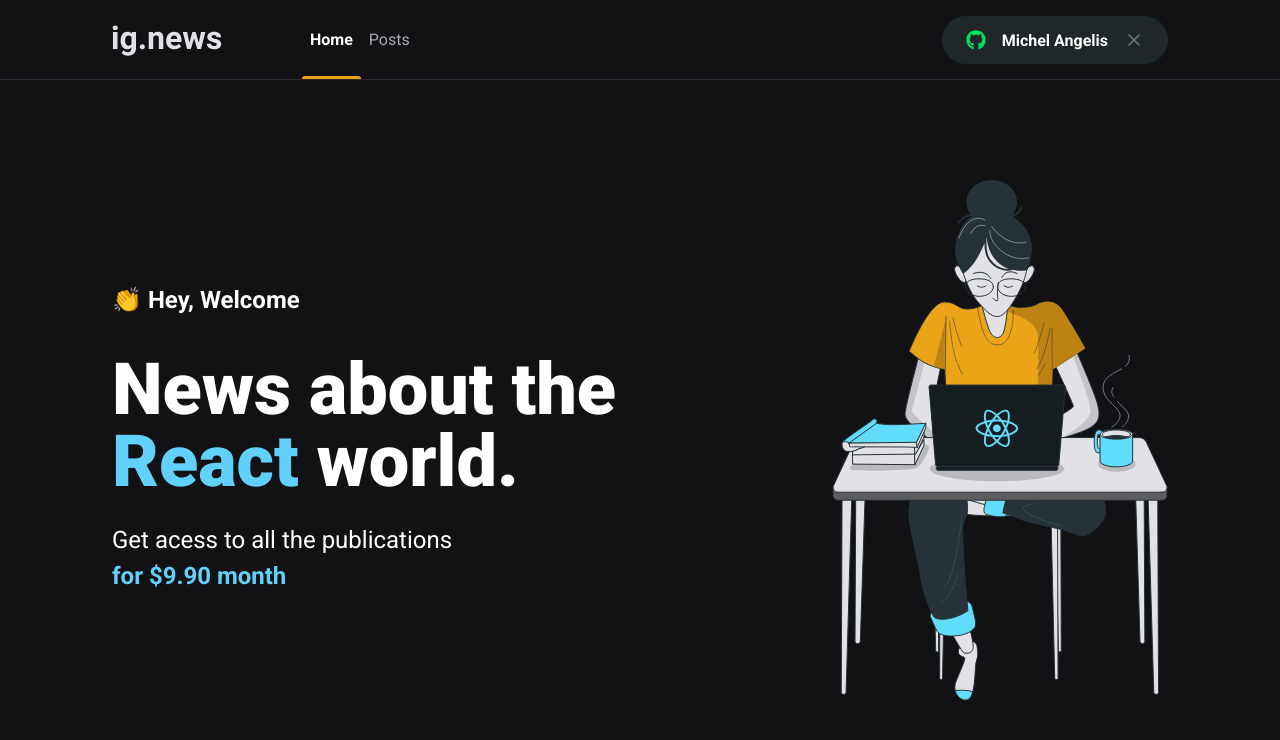
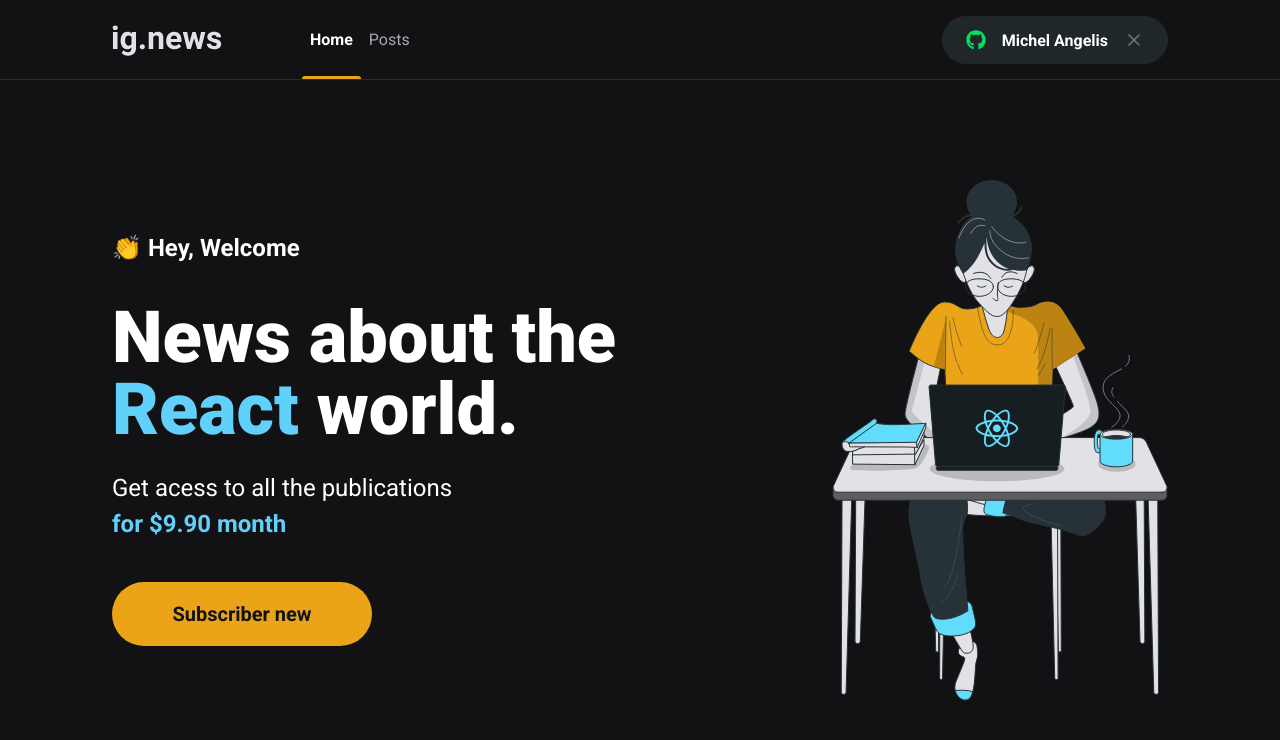
Before and after one commit to Michel21/ignews-nextJs, a Next.js app: page / in a window 1280 px wide. Shown: the top 740 px of the page. Built offline with nearby package versions, Linux system fonts and the light colour scheme.

Commit message:
Created of component SubscriberButton

```diff
--- /dev/null
+++ b/src/components/SubscriberButton/index.tsx
@@ -0,0 +1,10 @@
+import styles from './styles.module.scss';
+export function SubscriberButton(){
+  return(
+    <button type="button"
+    className={styles.subscriberButton}
+    >
+      Subscriber new
+    </button>
+  )
+}
--- /dev/null
+++ b/src/components/SubscriberButton/styles.module.scss
@@ -0,0 +1,20 @@
+.subscriberButton{
+  width: 260px;
+  height: 4rem;
+  border: 0;
+  border-radius: 2rem;
+  background: var(--yellow-500);
+  color: var(--gray-900);
+  font-size: 1.25rem;
+  font-weight: bold;
+
+  display: flex;
+  align-items: center;
+  justify-content: center;
+
+  transition: filter 0.2s;
+
+  &:hover{
+    filter: brightness(0.8);
+  }
+}
--- a/src/pages/home.module.scss
+++ b/src/pages/home.module.scss
@@ -34,6 +34,9 @@
    span{
      color: var(--cyan-500);
      font-weight: bold;
-   }
+  }
+ }
+ button{
+   margin-top: 2.5rem;
  }
 }
--- a/src/pages/index.tsx
+++ b/src/pages/index.tsx
@@ -1,4 +1,5 @@
 import Head from 'next/head';
+import { SubscriberButton } from '../components/SubscriberButton';
 import styles from './home.module.scss';
 export default function Home() {
   return (
@@ -15,6 +16,7 @@
           Get acess to all the publications <br/>
           <span>for $9.90 month</span>
         </p>
+        <SubscriberButton />
       </section>
 
       <img src="/images/avatar.svg" alt="Girl coding"/>
```
